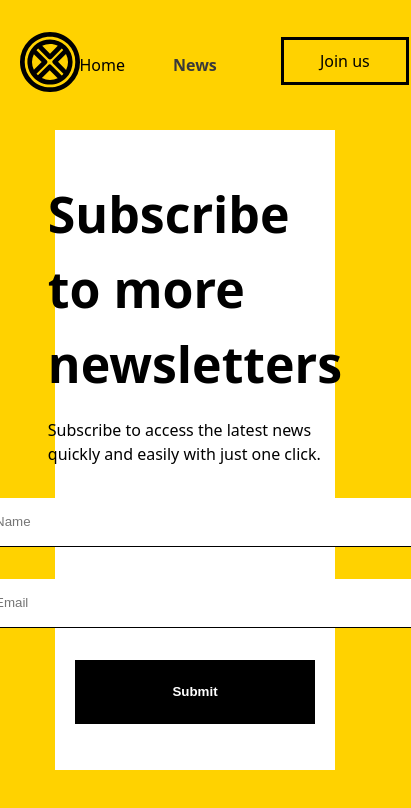
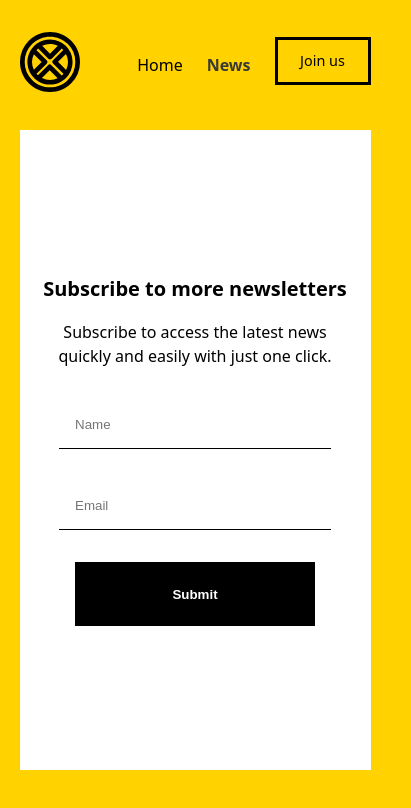
Before and after one commit to juaazn/web-news, a React (Vite) app: page /form in a window 390 px wide. Shown: the top 808 px of the page, 411 px wide, since content can reach past the window. Built offline with nearby package versions, Linux system fonts and the light colour scheme.

Commit message:
Added responsive for smartphone

```diff
--- a/src/styles/Header/header.module.css
+++ b/src/styles/Header/header.module.css
@@ -68,3 +68,50 @@
   justify-content: center;
   align-items: center;
 }
+
+@media (max-width: 768px) {
+  .container_link {
+    display: flex;
+    justify-content: space-between;
+    gap: 1.5rem;
+  }
+
+  .flex_link {
+    display: flex;
+    align-items: center;
+    gap: 1.5rem;
+    list-style-type: none;
+    margin: 0;
+    padding: 0;
+    transition: border .3s;
+
+    & a {
+      color: black;
+    }
+
+    & a:hover {
+      color: black;
+      border-bottom: .1rem solid black;
+    }
+  }
+
+  .buttom {
+    width: 6rem;
+    height: 1.5rem;
+    display: flex;
+    justify-content: center;
+    align-items: center;
+    box-sizing: border-box;
+    padding: 1.3rem;
+    color: black;
+    border: solid .2rem black;
+    transition: .5s background-color, color, border;
+    font-size: .9rem;
+  }
+
+  .buttom:hover {
+    background-color: black;
+    color: white;
+    border: solid .1rem white;
+  }
+}
--- a/src/styles/form/from.module.css
+++ b/src/styles/form/from.module.css
@@ -2,9 +2,8 @@
   display: flex;
   justify-content: center;
   align-items: center;
-  width: 80%;
+  width: 100%;
   height: 40rem;
-  margin: 0 auto;
   background-color: white;
 }
 
@@ -18,7 +17,7 @@
   gap: 1rem;
 
   & h1 {
-    margin: 0;
+    margin: 0 auto;
     font-size: 50px;
   }
 }
@@ -68,3 +67,42 @@
   flex-direction: column;
   align-items: center;
 }
+
+
+@media (max-width: 768px) {
+  .container_form {
+    height: auto;
+    width: 100%;
+    display: flex;
+    flex-direction: column;
+    justify-content: center;
+    align-items: center;
+    gap: 1rem;
+
+    & h1 {
+      margin: 0 auto;
+      font-size: 20px;
+    }
+
+    & p {
+      width: 18rem;
+      text-align: center;
+    }
+  }
+
+  .form {
+    display: flex;
+    flex-direction: column;
+    justify-content: center;
+    align-items: center;
+    gap: 2rem;
+
+    & input {
+      width: 15rem;
+      height: 1rem;
+      padding: 1rem;
+      border: none;
+      border-bottom: .1rem solid black;
+    }
+  }
+}
--- a/src/styles/home/banner.module.css
+++ b/src/styles/home/banner.module.css
@@ -58,5 +58,75 @@
     width: 100%;
     height: 20rem;
     object-fit: cover;
+    aspect-ratio: 1/1;
   }
 }
+
+@media (max-width: 768px) {
+  .container_banner {
+    display: flex;
+    flex-direction: column;
+  }
+
+  .content_banner {
+    width: 100%;
+    height: auto;
+    display: flex;
+    flex-direction: column;
+    order: 1;
+  }
+
+  .banner {
+    width: 100%;
+    height: 20rem;
+    background-color: black;
+    display: flex;
+    justify-content: center;
+    align-items: center;
+
+    & h1 {
+      color: #F1296B;
+      margin: 0;
+      font-size: 60px;
+      padding: 0 1rem;
+    }
+  }
+
+  .sub_banner {
+    width: 100%;
+    height: 20rem;
+    background-color: white;
+    color: black;
+    display: flex;
+    justify-content: center;
+    align-items: center;
+
+    & p {
+      width: 75%;
+      margin: 0;
+      padding: 0 1.5rem;
+      font-size: 1.2rem;
+      font-weight: 400;
+      border-left: solid .1rem black;
+    }
+  }
+
+  .content_image {
+    margin: 0;
+    padding: 0;
+    width: 100%;
+    height: 10rem;
+    height: auto;
+    display: grid;
+    grid-template-columns: repeat(2, 1fr);
+    grid-auto-rows: minmax(20rem, auto);
+    order: 2;
+
+    & img {
+      width: 100%;
+      height: 20rem;
+      object-fit: cover;
+      aspect-ratio: 1/1;
+    }
+  }
+}
```
